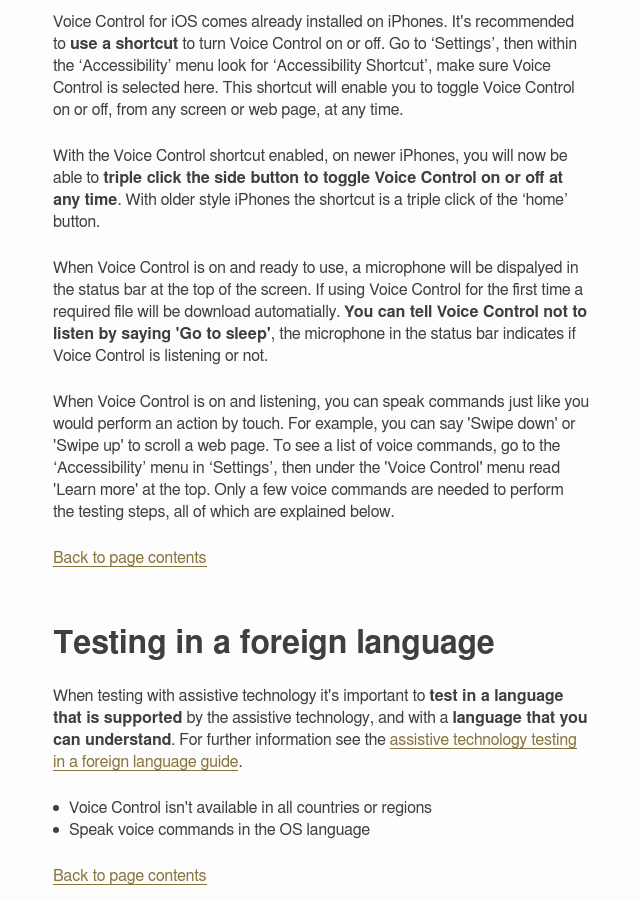
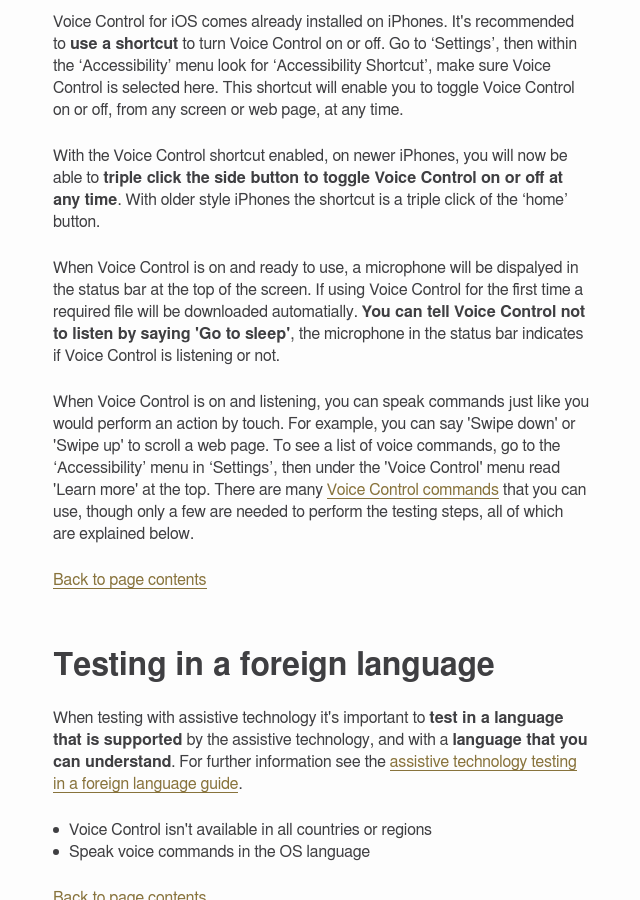
Before and after one commit to bbc/accessibility-news-and-you, a Jekyll site: the page assistive-technology/testing-steps/voice-control-ios.html, which Jekyll copies as it is, in a window 1280 px wide and 900 px high, scrolled down 621 px. Shown: the whole window, without its empty margins (319-959 px from the left). Built offline with Jekyll 4.4.1, drawn with Linux system fonts in a browser that asks for light colours.

Commit message:
fix typo, add link to apple page

```diff
--- a/assistive-technology/testing-steps/voice-control-ios.html
+++ b/assistive-technology/testing-steps/voice-control-ios.html
@@ -39,9 +39,9 @@
 
             <p>With the Voice Control shortcut enabled, on newer iPhones, you will now be able to <b>triple click the side button to toggle Voice Control on or off at any time</b>. With older style iPhones the shortcut is a triple click of the ‘home’ button.</p>
 
-            <p>When Voice Control is on and ready to use, a microphone will be dispalyed in the status bar at the top of the screen. If using Voice Control for the first time a required file will be download automatially. <b>You can tell Voice Control not to listen by saying 'Go to sleep'</b>, the microphone in the status bar indicates if Voice Control is listening or not.</p>
+            <p>When Voice Control is on and ready to use, a microphone will be dispalyed in the status bar at the top of the screen. If using Voice Control for the first time a required file will be downloaded automatially. <b>You can tell Voice Control not to listen by saying 'Go to sleep'</b>, the microphone in the status bar indicates if Voice Control is listening or not.</p>
 
-            <p>When Voice Control is on and listening, you can speak commands just like you would perform an action by touch. For example, you can say 'Swipe down' or 'Swipe up' to scroll a web page. To see a list of voice commands, go to the ‘Accessibility’ menu in ‘Settings’, then under the 'Voice Control' menu read 'Learn more' at the top. Only a few voice commands are needed to perform the testing steps, all of which are explained below.</p>
+            <p>When Voice Control is on and listening, you can speak commands just like you would perform an action by touch. For example, you can say 'Swipe down' or 'Swipe up' to scroll a web page. To see a list of voice commands, go to the ‘Accessibility’ menu in ‘Settings’, then under the 'Voice Control' menu read 'Learn more' at the top. There are many <a href="https://support.apple.com/en-gb/HT210417">Voice Control commands</a> that you can use, though only a few are needed to perform the testing steps, all of which are explained below.</p>
 
             <a href="#page-contents" class="back-to">Back to page contents</a>
 
```
